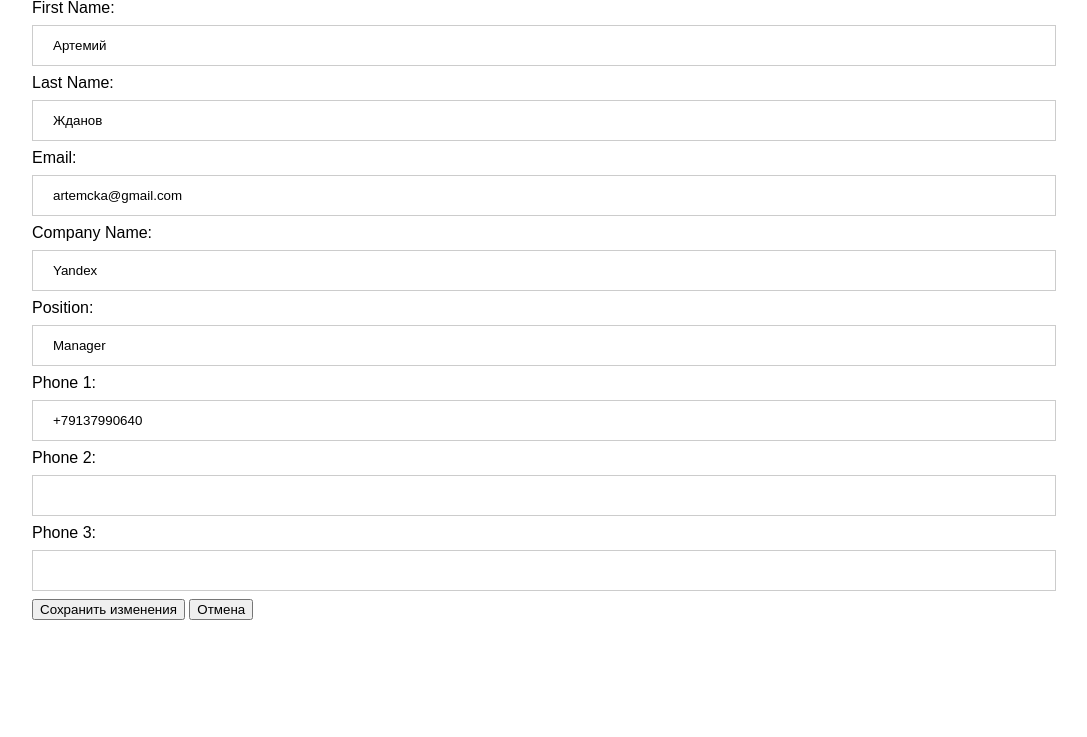
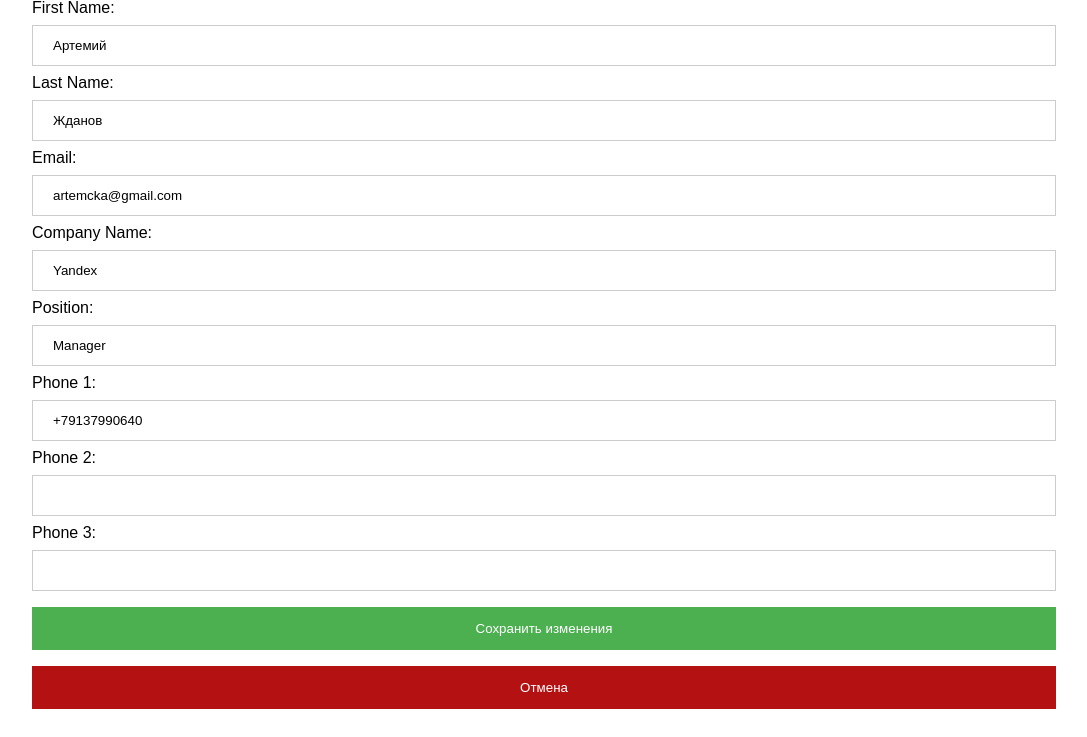
Before and after one commit to zhdanovan/ZimalabTest, a PHP site: page /ZimalabTest/actions/edit_account.php?id=35 in a window 1280 px wide. Shown: the part 81-818 px from the top of the page, without its empty margins (96-1183 px from the left). Before the commit the page ends 701 px from the top, so only its background shows below. Run offline with PHP 8.4, Linux system fonts and the light colour scheme; data comes from the database, SQL or seed files in the repository.

Commit message:
"Refactored project styles and added confirmation window before account deletion

```diff
--- a/actions/add_account.php
+++ b/actions/add_account.php
@@ -72,7 +72,7 @@ if ($_SERVER['REQUEST_METHOD'] === 'POST') {
             <label for="phone3">Phone 3:</label>
             <input type="text" id="phone3" name="phone3">
             <input type="submit" value="Добавить аккаунт">
-            <button type="button" onclick="window.history.back()">Отмена</button>
+            <button type="button" class="cancelbtn" onclick="window.history.back()">Отмена</button>
         </form>
     </div>
 </body>
--- a/actions/edit_account.php
+++ b/actions/edit_account.php
@@ -79,8 +79,8 @@ if (!$account) {
             <label for="phone3">Phone 3:</label>
             <input type="text" name="phone3" id="phone3" value="<?= $account['phone3'] ?>">
             <br>
-            <button type="submit" name="submit">Сохранить изменения</button>
-            <button type="button" onclick="window.history.back()">Отмена</button>
+            <button type="submit" class="savebtn" name="submit">Сохранить изменения</button>
+            <button type="button" class="cancelbtn" onclick="window.history.back()">Отмена</button>
         </form>
     </div>
 </body>
--- a/index.php
+++ b/index.php
@@ -106,8 +106,9 @@ if (!empty($search_param) && !empty($search_value)) {
                         </td>
                         <!-- Ссылки на действия с аккаунтом (редактирование и удаление) -->
                         <td>
-                            <a href="actions/edit_account.php?id=<?= $account['id'] ?>">Edit</a> |
-                            <a href="actions/delete_account.php?id=<?= $account['id'] ?>">Delete</a>
+                            <a href="actions/edit_account.php?id=<?= $account['id'] ?>">Редактировать</a> |
+                            <a href="actions/delete_account.php?id=<?= $account['id'] ?>" onclick="return confirm('Вы уверены, что хотите удалить этот аккаунт?')">Удалить</a>
+
                         </td>
                     </tr>
                 <?php endforeach; ?>
--- a/style.css
+++ b/style.css
@@ -28,10 +28,9 @@ body {
 
 .reset-search {
     display: inline-block;
-    border: 1px solid #121212;
     text-decoration: none;
     color: #fff;
-    background-color: #000000;
+    background-color: #b41212;
     cursor: pointer;
     transition: background-color 0.2s;
     width: 100%;
@@ -42,35 +41,60 @@ body {
 }
 
 .reset-search:hover {
-    background-color: #444444;;
+    background-color: #9a3434;;
 }
 
+.cancelbtn{
+    display: inline-block;
+    text-decoration: none;
+    color: #fff;
+    background-color: #b41212;
+    cursor: pointer;
+    width: 100%;
+    padding: 14px 20px;
+    margin: 8px 0;
+    border: none;
+    cursor: pointer;
+}
+
+.savebtn{
+   width: 100%;
+    background-color: #4CAF50;
+    color: white;
+    padding: 14px 20px;
+    margin: 8px 0;
+    border: none;
+    cursor: pointer;
+}
 
 table {
     border-collapse: collapse;
     width: 100%;
   }
 
-table, th, td {
-    border: 1px solid black;
-}
-
   th, td {
-    padding: 15px;
     text-align: left;
+    padding: 8px;
   }
 
   th {
-    background-color: #f2f2f2;
+    background-color: #222;
+    color: white;
   }
 
-tr:nth-child(even) {
-    background-color: #f2f2f2;
+  td {
+    background-color: #ddd;
   }
 
-tr:hover {
-    background-color: #ddd;
+  tr:nth-child(even) td {
+    background-color: #ccc;
   }
+
+  tr:hover td {
+    background-color: #4CAF50;
+    color: white;
+  }
+
 
 .pagination {
     display: flex;
```
Lines whose indentation alone changed are shown as unchanged.
